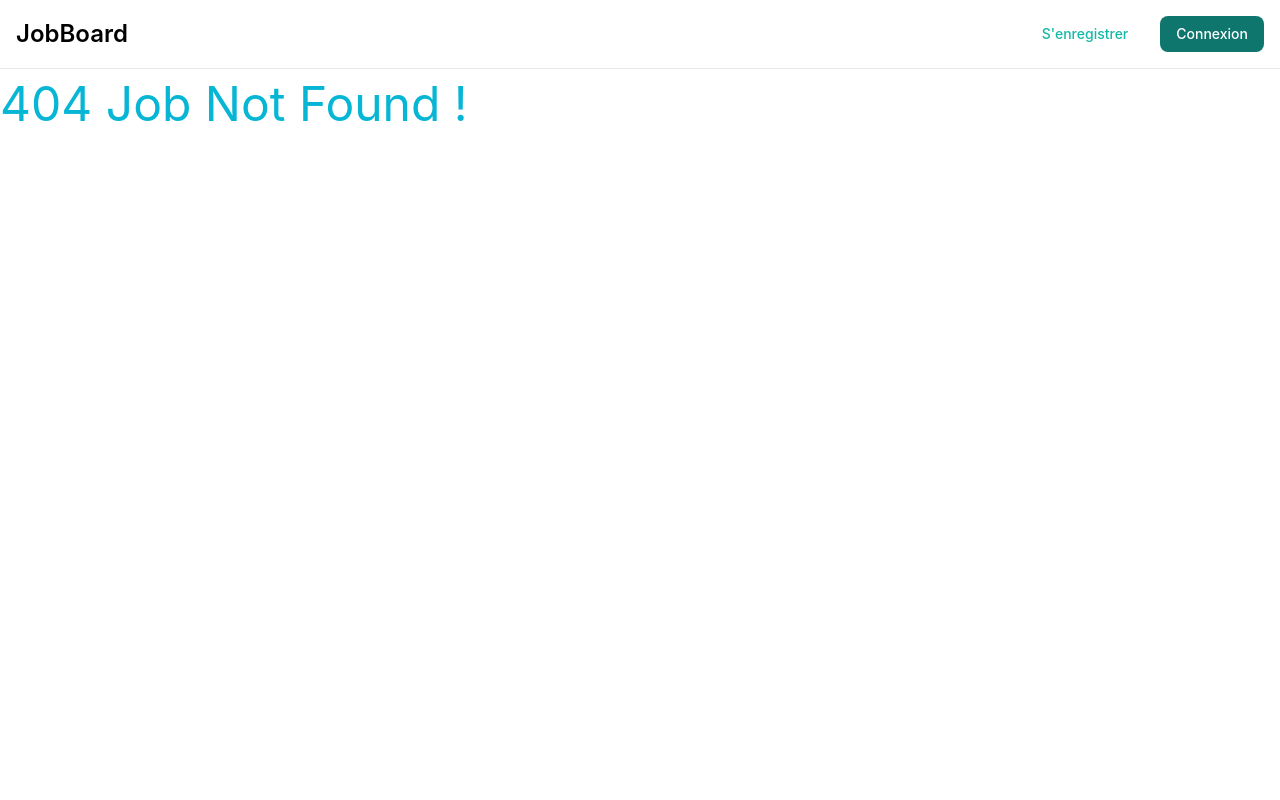
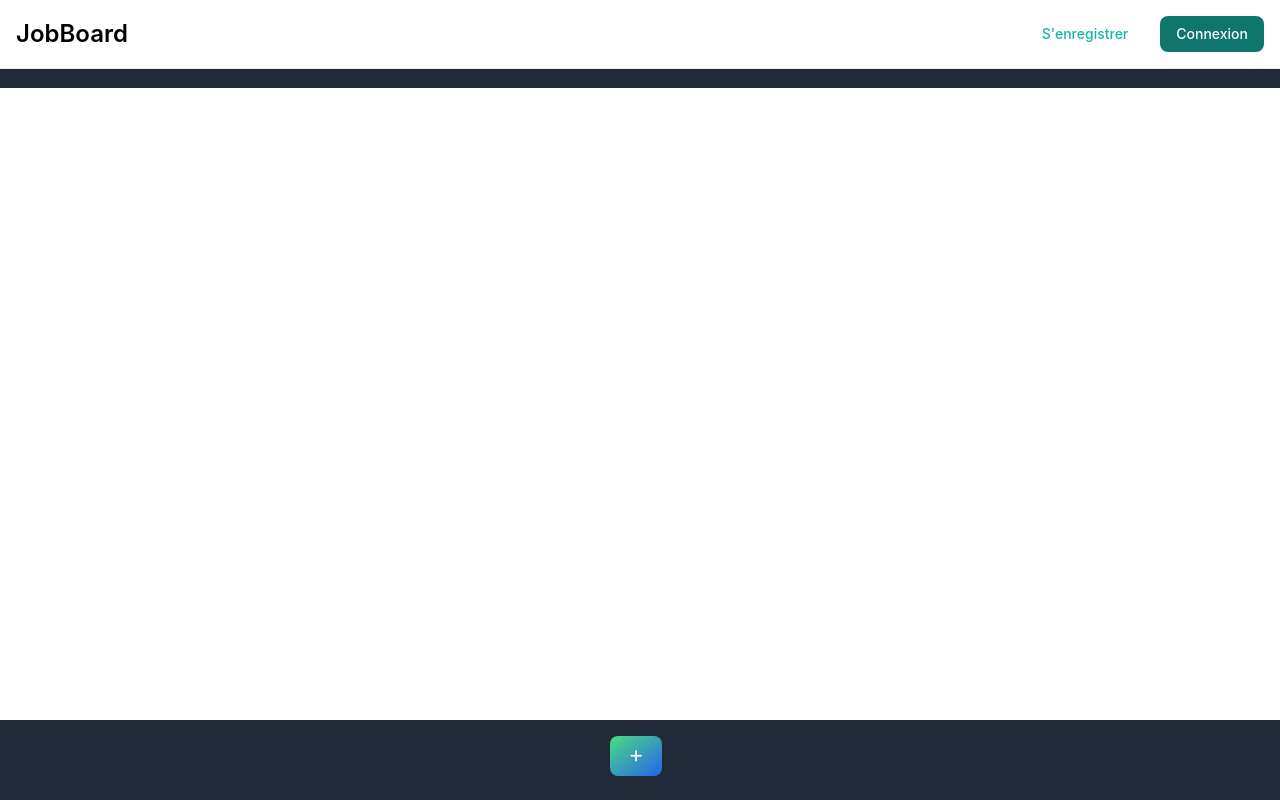
Before and after one commit to luizanbrg/jobBoard, a React (Create React App) app in the folder front/: page /buttonAdd in a window 1280 px wide. Before the commit this address had no page. Built offline with nearby package versions, Linux system fonts and the light colour scheme.

Commit message:
button Add

```diff
--- a/front/src/App.js
+++ b/front/src/App.js
@@ -22,6 +22,7 @@ import Error from './features/Error.jsx';
 // ------- Section layouts -------
 import Navigation from './components/layouts/Navigation.jsx';
 import Footer from './components/layouts/Footer.jsx';
+import ButtonAdd from './components/buttons/ButtonAdd.jsx';
 
 function App() {
   //   const [authTypeApp, setAuthTypeApp] = useState(null);
@@ -71,10 +72,15 @@ function App() {
           <Route path="/account" element={<Account />} />
 
           {/* ====================================== */}
+          {/* ~~~~~~~~~~ PAGES ~~~~~~~~~~ */}
+          <Route path="/buttonAdd" element={<ButtonAdd />} />
+
+          {/* ====================================== */}
           {/* ~~~~~~~~~~ Auth ~~~~~~~~~~ */}
           <Route path="/signup" element={<SignUp />} />
           <Route path="/login" element={<Login />} />
         </Routes>
+        <Footer />
       </Router>
     </>
   );
--- a/front/src/admin/AdminAdvertising.jsx
+++ b/front/src/admin/AdminAdvertising.jsx
@@ -1,5 +1,6 @@
 import React, { useState, useEffect } from 'react';
-import { useParams } from 'react-router-dom';
+import { useParams, Link } from 'react-router-dom';
+import ButtonAdd from '../components/buttons/ButtonAdd';
 
 export default function AdminAdvertising() {
   const { id } = useParams();
@@ -145,6 +146,11 @@ export default function AdminAdvertising() {
           </thead>
           <tbody>{renderAdvertisements()}</tbody>
         </table>
+        <div>
+        <Link to={`/advertisementCreate`}>
+          <ButtonAdd />
+        </Link>
+      </div>
       </div>
     </section>
   );
--- a/front/src/advertisements/Advertisement.jsx
+++ b/front/src/advertisements/Advertisement.jsx
@@ -174,7 +174,7 @@ export default function Advertisement() {
             </div>
             <div className="flex items-center justify-center bg-slate-200 rounded-full inline-block px-2 mx-4 my-2">
               <i className="fa-regular fa-file-lines"></i>
-              <p className="pl-2">{element.contractType.name}</p>
+              {/* <p className="pl-2">{element.contractType.name}</p> */}
             </div>
 
             <p className="bg-slate-200 rounded-full inline-block px-2 my-2">{element.wages} €</p>
--- a/front/src/advertisements/Form.jsx
+++ b/front/src/advertisements/Form.jsx
@@ -1,6 +1,4 @@
 import React, { useState, useEffect } from 'react';
-
-let user_id;
 
 export default function Form({advertisement_id}) {
     const urlApplyCreate = `${process.env.REACT_APP_API_APPLY_CREATE}`;
--- a/front/src/auth/login.jsx
+++ b/front/src/auth/login.jsx
@@ -1,4 +1,4 @@
-import React, { useState, useEffect } from 'react';
+import React, { useState } from 'react';
 
 export default function Login() {
   const urlLogin = `${process.env.REACT_APP_API_LOGIN}`;
--- a/front/src/auth/signup.jsx
+++ b/front/src/auth/signup.jsx
@@ -1,4 +1,4 @@
-import React, { useState, useEffect } from 'react';
+import React, { useState } from 'react';
 
 export default function SignUp() {
   const urlSignUp = `${process.env.REACT_APP_API_SIGNUP}`;
--- /dev/null
+++ b/front/src/components/buttons/ButtonAdd.jsx
@@ -0,0 +1,15 @@
+import * as React from "react";
+
+
+export default function ButtonAdd() {
+    return (
+        <>
+            <div className="fixed bottom-0 left-0 w-full bg-gray-800 p-4 flex grid-cols-1 justify-center">
+                <button type="button" className="text-white bg-gradient-to-br from-green-400 to-blue-600 hover:bg-gradient-to-bl focus:ring-4 focus:outline-none focus:ring-green-200 dark:focus:ring-green-800 font-medium rounded-lg text-sm px-5 py-2.5 text-center me-2 mb-2"
+                >
+                    <i className="fa-solid fa-plus"></i>
+                </button>
+            </div>
+        </>
+    )
+}
--- a/front/src/components/layouts/Footer.jsx
+++ b/front/src/components/layouts/Footer.jsx
@@ -1,4 +1,4 @@
-import React, { useState, useEffect } from 'react';
+import React from 'react';
 
 export default function Footer() {
 
@@ -10,6 +10,9 @@ export default function Footer() {
                     <p>&copy; 2024 Aslinn et Luiza. All rights reserved.</p>
                     <div className="flex space-x-4"></div>
                 </div>
+                <div>
+                    <a href="https://upload.wikimedia.org/wikipedia/commons/thumb/2/2d/Epitech.png/799px-Epitech.png"></a>
+                </div>
             </section>
         </>
     )
--- a/front/src/features/Error.jsx
+++ b/front/src/features/Error.jsx
@@ -1,4 +1,4 @@
-import React, { useState, useEffect } from 'react';
+import React from 'react';
 
 export default function Error() {
 
--- a/front/src/people/Account.jsx
+++ b/front/src/people/Account.jsx
@@ -1,10 +1,10 @@
 import React, { useState, useEffect } from 'react';
-import { Link, useLocation, useNavigate, useParams } from "react-router-dom";
+
 
 export default function Account() {
 
   // const value = useLocation().state;
-  const { value } = useParams(); // Supposons que l'ID du candidat soit passé dans l'URL
+
   const urlProfileCandidate = `${process.env.REACT_APP_API_ACCOUNT_CANDIDATE}`;
 
   const [candidate, setCandidate] = useState({});
```
Also changed, not shown: front/src/components/buttons/btnAply.jsx (deleted), front/src/components/buttons/btnSubmit.jsx (deleted).
